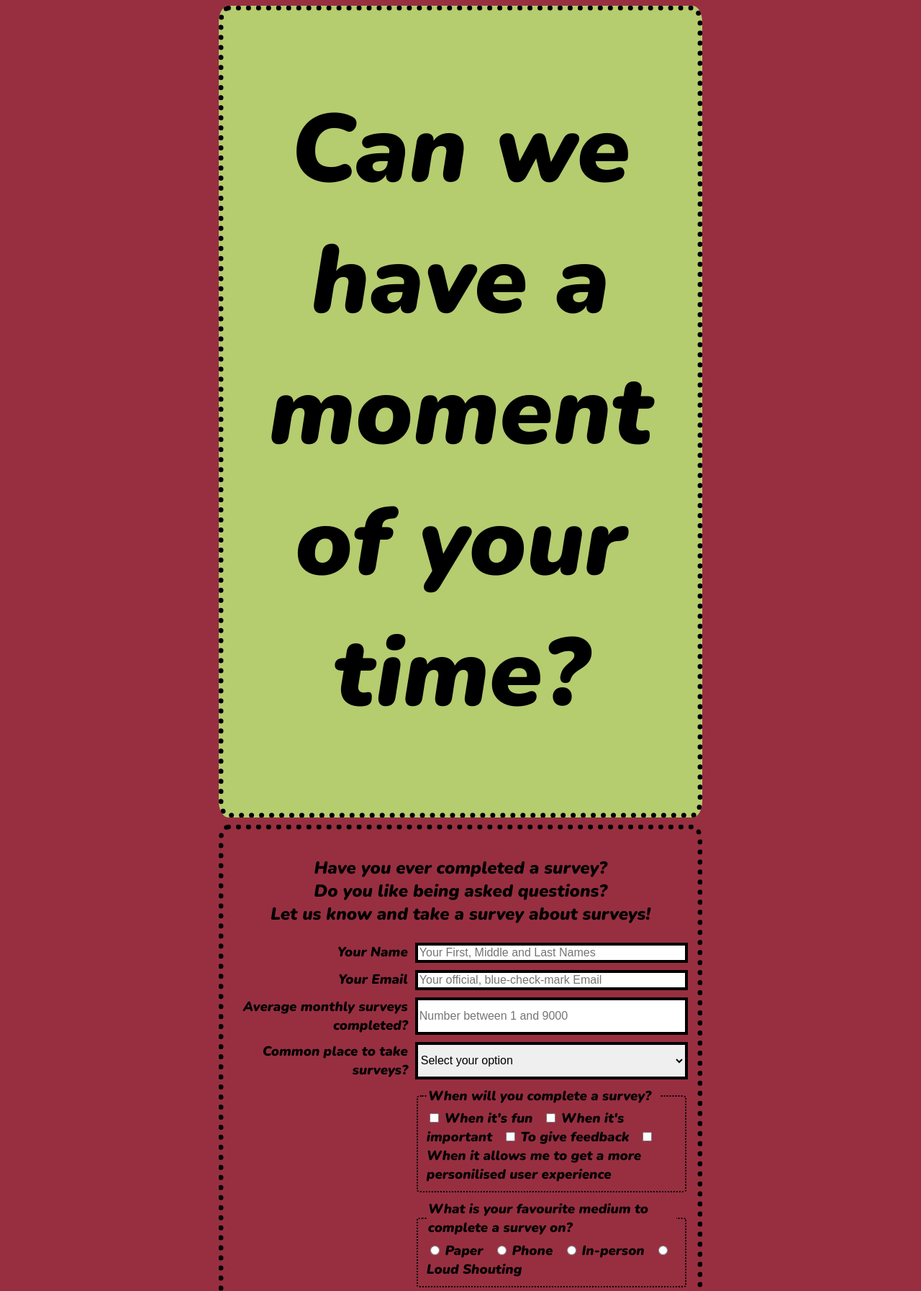
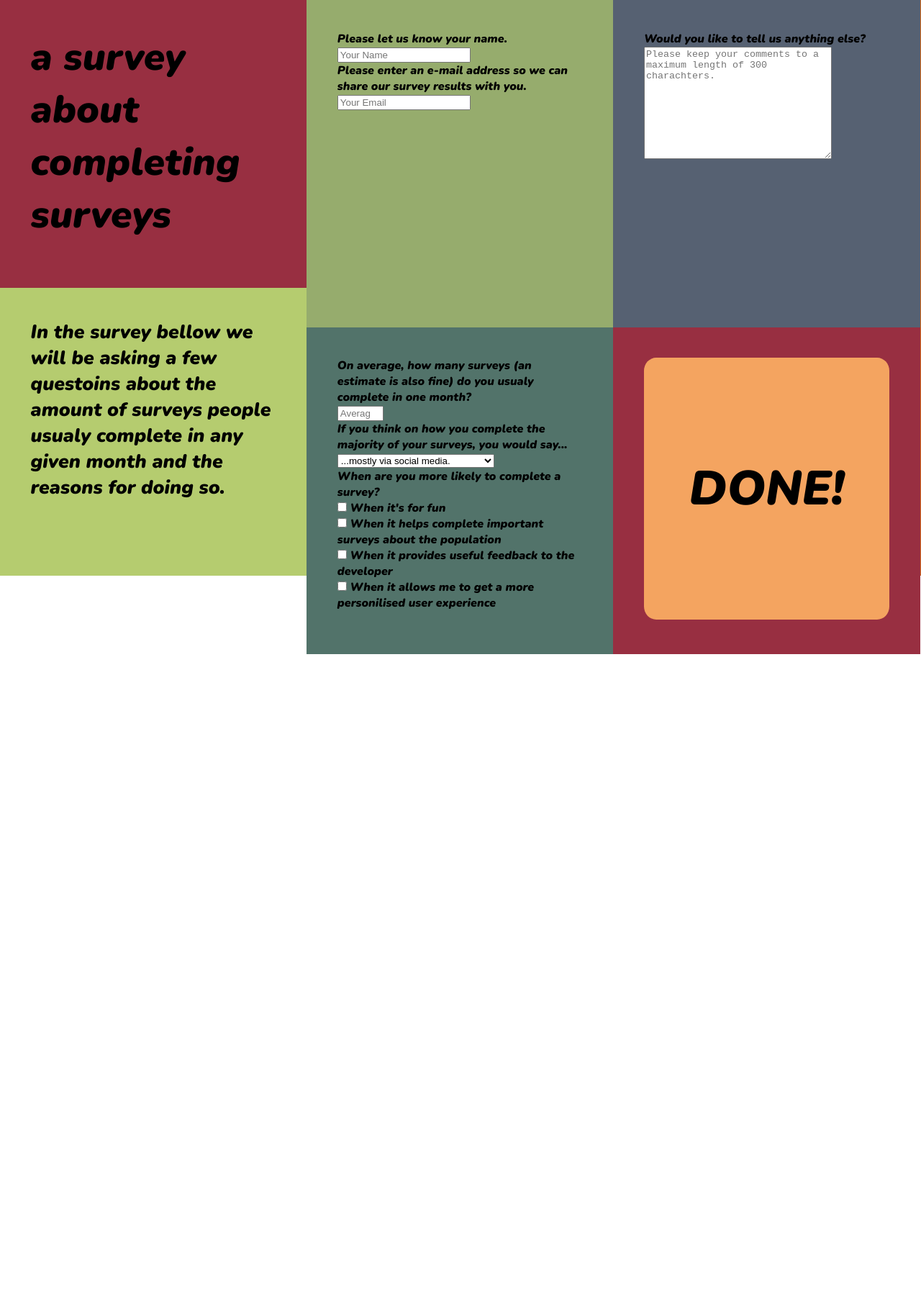
Before and after one commit to Kuklin/kuklin.github.io, a plain HTML site: page survey_form_2/index.html in a window 1280 px wide. Shown: the top 1794 px of the page at 72% size. After the commit the page ends 909 px from the top, so only its background shows below. Drawn offline with nearby package versions, Linux system fonts and the light colour scheme.

Commit message:
Survey Form has been re-done

```diff
--- a/survey_form/styles.css
+++ b/survey_form/styles.css
@@ -1,117 +1,166 @@
-* {
-    margin: 0;
+body {
+    background: #982f41;
+    font-family: 'Nunito', sans-serif;
 }
-html,
-body,
-.container {
-    height: 100%;
-    width: 100%;
+header {
+    background: #b5cc6f;
+    margin: 20px auto 30px auto;
 }
-.container,
-form {
-    display: flex;
-    flex-flow: wrap column;
-    align-content: flex-start;
+main {
+    background: #52736a;
+}
+footer {
+    background: #96ac6d;
+    text-align: center;
+}
+main,
+header,
+footer {
+    border: 15px double black;
+    border-radius: 30px;
+    padding: 1%;
+    box-shadow: 15px 10px 5px 5px rgba(0, 0, 0, 0.5);
+}
+main,
+footer {
+    margin: 0 auto 30px auto;
+}
+h1,
+p,
+a {
+    text-align: center;
+}
+h1 {
+    font-size: 4.5rem;
+}
+p,
+input[type="submit"] {
+    font-size: 18pt;
+}
+footer > p {
+    font-size: 12pt;
+}
+input[type="submit"] {
+    width: 50%;
+    justify-self: center;
+    cursor: pointer;
+    font-family: 'Nunito', sans-serif;
+}
+input[type="submit"]:hover {
+    background: chocolate;
+}
+/* Bellow styles the selected checkbox and radio buttons. */
+input[type="checkbox"]:checked,
+input[type="radio"]:checked {
+    color: black;
+    filter: invert(100%) brightness(0%);
+    -webkit-transform: rotate(20deg) scale(140%);
+    -moz-transform: rotate(20deg) scale(140%);
+    -o-transform: rotate(20deg) scale(140%);
+    -ms-transform: rotate(20deg) scale(140%);
+    transform: rotate(20deg) scale(140%);
+}
+label {
+    margin-right: 10px;
+    text-align: right;
+    font-size: 1.3rem;
+    align-self: center;
 }
 form {
-    height: 100%;
-    min-height: fit-content;
-    width: 66.6%;
+    display: grid;
+    row-gap: 10px;
 }
-.container {
-    background: chocolate;
+fieldset {
+    border: 4px dotted black;
+    border-radius: 2%;
+    display: block;
 }
-.flex-panel {
-    width: 33.3%;
+input,
+textarea,
+select {
+    border: 4px solid black;
+    font-size: 1.3rem;
+    padding: 3px;
+    font-family: Arial, Helvetica, sans-serif;
+}
+textarea {
+    width: 99%;
+    height: 200px;
+}
+/* Code bellow removes those tiny little arrows in the number field. */
+input::-webkit-outer-spin-button,
+input::-webkit-inner-spin-button {
+  -webkit-appearance: none;
+  margin: 0;
+}
+
+/* for Firefox */
+input[type=number] {
+  -moz-appearance: textfield;
+}
+select:hover {
+    cursor: pointer;
+}
+select {
+    -webkit-appearance: none;
+    -moz-appearance: none;
+    text-indent: 1px;
+    text-overflow: '';
+}
+a {
     color: black;
-    height: fit-content;
-    min-height: 50%;
-    font-family: 'Nunito', sans-serif;
 }
-form > .flex-panel {
-    width: 50%;
+.github,
+.twitter {
+    width: 40px;
+    height: 40px;
+    background-repeat: no-repeat;
+    background-size: contain;
+    background-position: center;
+    cursor: pointer;
+    display: inline-block;
 }
-@media (max-width: 768px) {
-    .container,
+.twitter {
+    background-image: url(twitter.png);
+}
+.github {
+    background-image: url(git.png);
+}
+/* general styling for main element goes first */
+@media (min-width: 760px) {
+    main,
+    header,
+    footer {
+        width: 50%;
+        min-width: 700px;
+    }
+    h1 {
+        font-size: 9rem;
+    }
     form {
-        display: flex;
-        flex-flow: wrap row;
-        align-content: flex-start;
-        width: 100%;
-        height: fit-content;
-        min-height: 100%;
+        grid-template-columns: 2fr 3fr;
     }
-    .flex-panel,
-    .container .flex-panel {
-        width: 50%;
-        min-width: fit-content;
-        min-height: 50%;
-    }
-
-}
-@media (max-width: 520px) {
-    .container,
-    form {
-        display: flex;
-        flex-flow: nowrap column;
-        align-content: flex-start;
-        width: 100%;
-        height: 100%;
-    }
-    .flex-panel,
-    .container .flex-panel {
-        min-width: 100%;
-        color: black;
-        min-height: fit-content;
+    input[type="submit"],
+    fieldset {
+    grid-area: span 1 / span 2;
     }
 }
-h1 {
-    width: 80%;
-    height: 80%;
-    margin: 10% 10% 0 10%;
-    font-size: 40pt;
+/* device specific styling goes second */
+@media (max-width: 759px){
+    main,
+    header,
+    footer {
+        width: 90%;
+    }
+    form {
+        grid-template-columns: 1fr;
+    }
+    input[type="submit"],
+    fieldset {
+    grid-area: span 1 / span 1;
+    }
+    label {
+        text-align: left;
+    }
+    }
 }
-#paragraph > p {
-    width: 80%;
-    height: 80%;
-    margin: 10% 10% 0 10%;
-    font-size: 20pt;
-}
-.panel-content {
-    width: 80%;
-    height: 80%;
-    margin: 10% 10% 0 10%;
-    justify-content: center;
-}
-input[type="submit"] {
-    width: 80%;
-    height: 80%;
-    margin: 10% 10% 0 10%;
-    background: sandybrown;
-    border-radius: 5%;
-    border: none;
-    font-family: 'Nunito', sans-serif;
-    font-size: 50pt;
-}
-input[type="submit"]:hover {
-    cursor: pointer;
-    background: sienna;
-}
-#heading-one {
-    background: #982f41;
-}
-#paragraph {
-    background: #b5cc6f;
-}
-#personal-details {
-    background: #96ac6d;
-}
-#main-survey {
-    background: #52736a;
-}
-#other-comments {
-    background: #566172;
-}
-#submit-button {
-    background: #982f41;
-}
--- a/survey_form_2/index.html
+++ b/survey_form_2/index.html
@@ -1,74 +1,63 @@
 <!DOCTYPE html>
-<html lang="en">
+<html>
     <head>
         <meta charset="UTF-8" />
         <meta name="viewport" content="width=device-width, initial-scale=1.0" />
         <link rel="stylesheet" type="text/css" href="styles.css" />
-        <link rel="preconnect" href="https://fonts.gstatic.com" />
-        <link href="https://fonts.googleapis.com/css2?family=Nunito:ital,wght@1,900&display=swap" rel="stylesheet" />
+        <link rel="preconnect" href="https://fonts.gstatic.com">
+        <link href="https://fonts.googleapis.com/css2?family=Nunito:ital,wght@1,900&display=swap" rel="stylesheet">
     </head>
     <body>
-        <header>
-            <h1 id="title">Can we have a moment of your time?</h1>
-        </header>
-
-        <main>
-            <p id="paragraph">Have you ever completed a survey?<br/>Do you like being asked questions?<br/>Let us know and take a survey about surveys!</p>
-            <form>
-                <label for="name">Your Name</label>
-                <input id="name" type="text" required="true" placeholder="Your First, Middle and Last Names" />
-
-                <label for="email">Your Email</label>
-                <input id="email" type="email" required="true" placeholder="Your official, blue-check-mark Email" />
-
-                <label for="number">Average monthly surveys completed?</label>
-                <input id="number" type="number" required="true" min="1" max="9000" placeholder="Number between 1 and 9000" />
-
-                <label for="dropdown">Common place to take surveys?</label>
+        <div class="container">
+            <div id="heading-one" class="flex-panel">
+                <h1 id="title">a survey about completing surveys</h1>
+            </div>
+            <div id="paragraph" class="flex-panel">
+                <p id="description">In the survey bellow we will be asking a few questoins about the amount of surveys people usualy complete in any given month and the reasons for doing so.</p>
+            </div>
+                <form id="survey-form">
+                    <div id="personal-details" class="flex-panel">
+                        <div class="panel-content">
+                            <label for="name">Please let us know your name.</label><br/>
+                            <input type="text" requred="true" placeholder="Your Name" id="name" /><br/>
+                            <label for="email">Please enter an e-mail address so we can share our survey results with you.</label><br/>
+                            <input type="email" requred="true" placeholder="Your Email" id="email" />
+                        </div>
+                    </div>
+                    <div id="main-survey" class="flex-panel">
+                        <div class="panel-content">
+                            <label for="number">On average, how many surveys (an estimate is also fine) do you usualy complete in one month?</label><br/>
+                            <input type="number" requred="true" min="0" max="999" placeholder="Average Number of Surveys" id="number" /><br/>
+                            <label for="dropdown">If you think on how you complete the majority of your surveys, you would say...</label><br/>
                             <select id="dropdown">
-                    <option value="" disabled selected>Select your option</option>
-                    <option value="social">on social media</option>
-                    <option value="professional">at place of gainful employment</option>
-                    <option value="census">at a government census and polling station</option>
+                                <option value="social">...mostly via social media.</option>
+                                <option value="professional">...mostly as part of my job.</option>
+                                <option value="census">...mostly via census participation.</option>
                                 <option value="all-of-the-above">All of the above, equaliy.</option>
-                </select>
-
-                <span></span>
-                <fieldset id="checkboxes">
-                    <legend><label for="checkboxes">When will you complete a survey?</label></legend>
+                            </select><br/>
+                            <p>When are you more likely to complete a survey?</p>
+                            <div>
                                 <input type="checkbox" name="interests" value="fun" id="interest1" />
-                    <label for="interest1">When it's fun</label>
+                                <label for="interest1">When it's for fun</label><br/>
                                 <input type="checkbox" name="interests" value="statistics" id="interest2" />
-                    <label for="interest1">When it's important</label>
+                                <label for="interest1">When it helps complete important surveys about the population</label><br/>
                                 <input type="checkbox" name="interests" value="feedback" id="interest3" />
-                    <label for="interest1">To give feedback</label>
+                                <label for="interest1">When it provides useful feedback to the developer</label><br/>
                                 <input type="checkbox" name="interests" value="personalisation" id="interest4" />
                                 <label for="interest1">When it allows me to get a more personilised user experience</label>
-                </fieldset>
-
-                <span></span>
-                <fieldset id="radiobuttons">
-                    <legend><label for="radiobuttons">What is your favourite medium to complete a survey on?</label></legend>
-                    <input type="radio" name="format" value="paper" id="format1" />
-                    <label for="format1">Paper</label>
-                    <input type="radio" name="format" value="phone" id="format2" />
-                    <label for="format2">Phone</label>
-                    <input type="radio" name="format" value="in-person" id="format3" />
-                    <label for="format3">In-person</label>
-                    <input type="radio" name="format" value="shouting" id="format4" />
-                    <label for="format4">Loud Shouting</label>
-                </fieldset>
-
-                <span></span>
-                <fieldset>
-                    <legend><label for="comments">Would you like to tell us anything else?</label></legend>
-                    <textarea id="comments" name="comments" maxlength="300" placeholder="Please keep your comments to a maximum length of 300 charachters."></textarea>
-                </fieldset>
-
+                            </div>
+                        </div>
+                    </div>
+                    <div id="other-comments" class="flex-panel">
+                        <div class="panel-content">
+                            <label for="comments">Would you like to tell us anything else?</label><br/>
+                            <textarea id="comments" name="comments" maxlength="300" rows="10" cols="30" placeholder="Please keep your comments to a maximum length of 300 charachters."></textarea>
+                        </div>
+                    </div>
+                    <div id="submit-button" class="flex-panel">
+                        <input type="submit" id="submit" value="DONE!"/>
+                    </div>
                 </form>
-        </main>
-        <footer>
-            <p class="foot">Footer goes here!</p>
-        </footer>
+            </div>
     </body>
 </html>
--- a/survey_form_2/styles.css
+++ b/survey_form_2/styles.css
@@ -1,70 +1,117 @@
-body {
-    background: #982f41;
+* {
+    margin: 0;
+}
+html,
+body,
+.container {
+    height: 100%;
+    width: 100%;
+}
+.container,
+form {
+    display: flex;
+    flex-flow: wrap column;
+    align-content: flex-start;
+}
+form {
+    height: 100%;
+    min-height: fit-content;
+    width: 66.6%;
+}
+.container {
+    background: chocolate;
+}
+.flex-panel {
+    width: 33.3%;
+    color: black;
+    height: fit-content;
+    min-height: 50%;
     font-family: 'Nunito', sans-serif;
 }
-header {
+form > .flex-panel {
+    width: 50%;
+}
+@media (max-width: 768px) {
+    .container,
+    form {
+        display: flex;
+        flex-flow: wrap row;
+        align-content: flex-start;
+        width: 100%;
+        height: fit-content;
+        min-height: 100%;
+    }
+    .flex-panel,
+    .container .flex-panel {
+        width: 50%;
+        min-width: fit-content;
+        min-height: 50%;
+    }
+
+}
+@media (max-width: 520px) {
+    .container,
+    form {
+        display: flex;
+        flex-flow: nowrap column;
+        align-content: flex-start;
+        width: 100%;
+        height: 100%;
+    }
+    .flex-panel,
+    .container .flex-panel {
+        min-width: 100%;
+        color: black;
+        min-height: fit-content;
+    }
+}
+h1 {
+    width: 80%;
+    height: 80%;
+    margin: 10% 10% 0 10%;
+    font-size: 40pt;
+}
+#paragraph > p {
+    width: 80%;
+    height: 80%;
+    margin: 10% 10% 0 10%;
+    font-size: 20pt;
+}
+.panel-content {
+    width: 80%;
+    height: 80%;
+    margin: 10% 10% 0 10%;
+    justify-content: center;
+}
+input[type="submit"] {
+    width: 80%;
+    height: 80%;
+    margin: 10% 10% 0 10%;
+    background: sandybrown;
+    border-radius: 5%;
+    border: none;
+    font-family: 'Nunito', sans-serif;
+    font-size: 50pt;
+}
+input[type="submit"]:hover {
+    cursor: pointer;
+    background: sienna;
+}
+#heading-one {
+    background: #982f41;
+}
+#paragraph {
     background: #b5cc6f;
 }
-main,
-header,
-footer {
-    margin: 0 auto 10px auto;
-    border: 7px dotted black;
-    border-radius: 2%;
-    padding: 1%;
+#personal-details {
+    background: #96ac6d;
 }
-h1,
-p {
-    text-align: center;
+#main-survey {
+    background: #52736a;
 }
-h1 {
-    font-size: 100pt;
+#other-comments {
+    background: #566172;
 }
-p {
-    font-size: 18pt;
+#submit-button {
+    background: #982f41;
 }
-label {
-    margin-right: 10px;
-    text-align: right;
-    font-size: 14pt;
-}
-form {
-    display: grid;
-    row-gap: 10px;
-}
-/* general styling for main element goes first */
-@media (min-width: 760px) {
-    main,
-    header,
-    footer {
-        width: 50%;
-    }
-    form {
-        grid-template-columns: 2fr 3fr;
-    }
-}
-/* device specific styling goes second */
-@media (max-width: 759px){
-    main,
-    header,
-    footer {
-        width: 90%;
-    }
-    form {
-        grid-template-columns: 1fr;
-    }
-}
-fieldset {
-    border: 2px dotted black;
-    border-radius: 2%;
-}
-input,
-textarea,
-select {
-    border: 4px solid black;
-    font-size: 12pt;
-}
-textarea {
-    width: 99%;
-    height: 200px;
-}
```
Also changed, not shown: survey_form/index.html (+58 -47 lines), survey_form/git.png (added), survey_form/twitter.png (added). Lines whose indentation alone changed are shown as unchanged.
